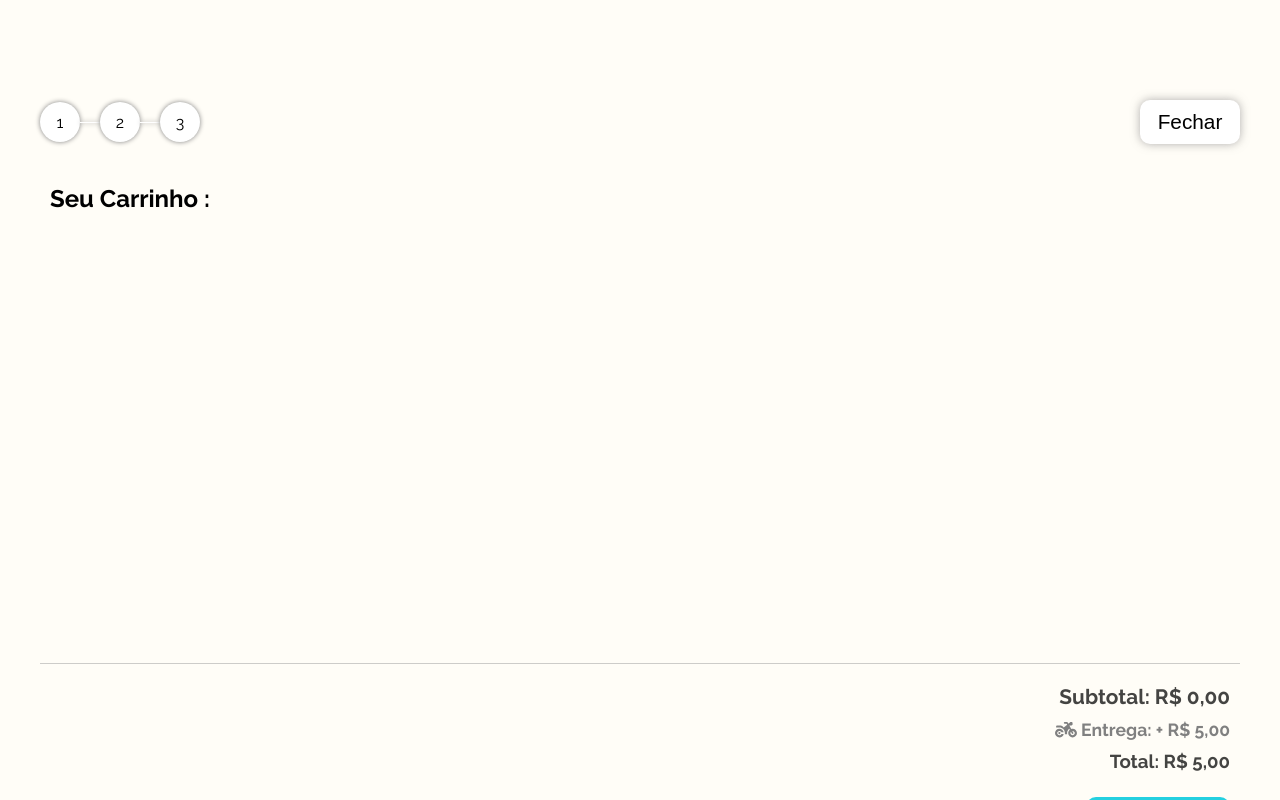
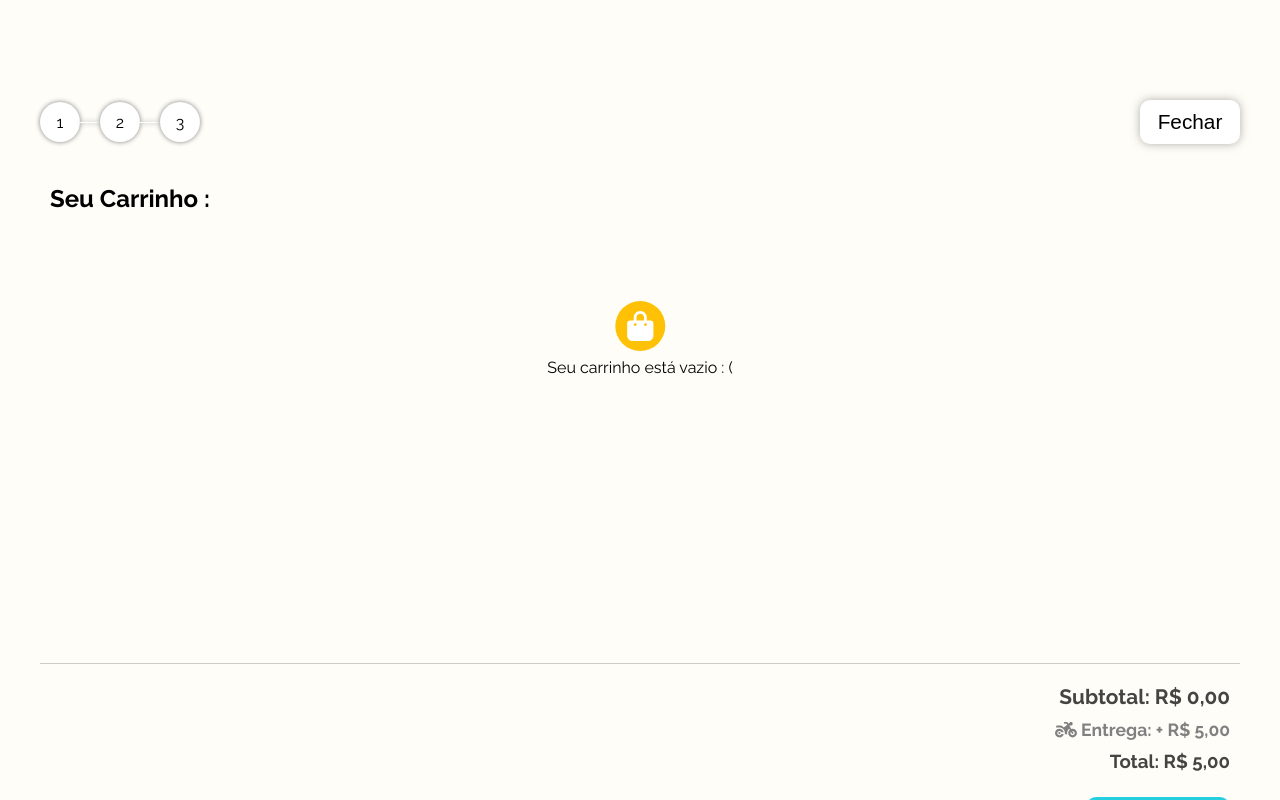
Before and after one commit to RamonLopes86/ramonburger, a Next.js app: page / in a window 1280 px wide. Both pictures are taken after a click on the element "MEU CARRINHO". Shown: the top 800 px of the page. Built offline with nearby package versions, Linux system fonts and the light colour scheme.

Commit message:
fin ajus log sec rev car vazio

```diff
--- a/src/components/carrinhoVazio/carrinhoVazio.jsx
+++ b/src/components/carrinhoVazio/carrinhoVazio.jsx
@@ -11,7 +11,10 @@ export default function CarriinhoVazio(){
 
         <section className={estiloCarVazio.boxCarVazio}>
 
-                <FontAwesomeIcon className={estiloCarVazio.iconBagVazio} icon={faBagShopping}/>
+                <div className={estiloCarVazio.boxConteudo}>
+                    <FontAwesomeIcon className={estiloCarVazio.iconBagVazio} icon={faBagShopping}/>
+                    <p>Seu carrinho está vazio : (</p>
+                </div>
 
         </section>
 
--- a/src/components/carrinhoVazio/carrinhoVazio.module.css
+++ b/src/components/carrinhoVazio/carrinhoVazio.module.css
@@ -0,0 +1,32 @@
+.boxCarVazio{
+
+    position: absolute;
+    top: 35%;
+    left: 50%;
+    transform: translate(-50% , -50%);
+
+}
+
+.iconBagVazio{
+
+    width: 30px;
+    height: 30px;
+    background-color: var(--cormos);
+    padding: 10px;
+    border-radius: 50%;
+    color: white;
+
+
+}
+
+.boxConteudo{
+
+    width: 100%;
+    text-align: center;
+
+}
+
+.boxConteudo p {
+
+    margin-top: 5px;
+}
--- a/src/components/section-page-Revisar/revisar.jsx
+++ b/src/components/section-page-Revisar/revisar.jsx
@@ -39,12 +39,16 @@ export default function RevisarPedido() {
 
                         {
 
+                           carrinho.length > 0 ? (
+
+
                             carrinho.map((itens, index) => {
 
 
+                                return (
 
 
-                                return (
+
 
 
                                     <div key={index} className={estiloRev.itensCarrinho}>
@@ -65,17 +69,24 @@ export default function RevisarPedido() {
                                         </div>
                                     </div>
 
+
+
+
+
+
                                 )
 
 
                             })
 
 
+                           ):(
+
+                               <CarriinhoVazio/>
+                           )
+
 
                         }
-
-
-
 
 
                     </section>
--- a/src/components/section-page-Revisar/revisar.module.css
+++ b/src/components/section-page-Revisar/revisar.module.css
@@ -33,6 +33,7 @@
     border-bottom: 1px solid rgba(128, 128, 128, 0.397);
     margin-bottom: 10px;
     padding: 0px 10px ;
+    position: relative;
 }
 
 
--- a/src/context/contexProvider.js
+++ b/src/context/contexProvider.js
@@ -186,11 +186,12 @@ export default function ContextProvider({children}){
 
                         excluirItemPedido(id)
 
-
                          return {
                             ...it,
                             count:0
                          }
+
+
                     }else{
 
 
```
